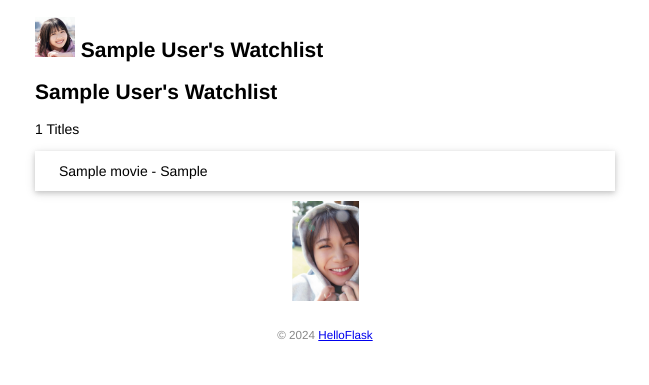
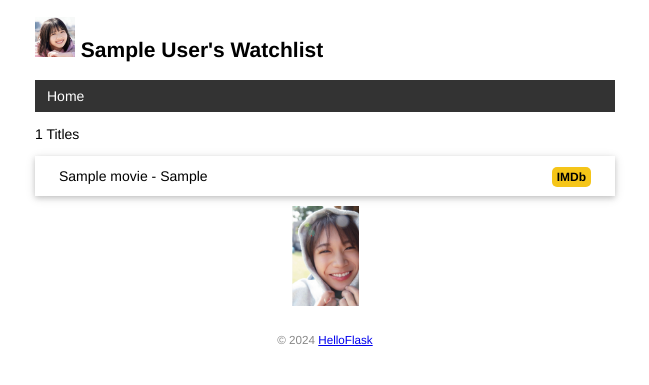
Before and after one commit to ErrorLSC/FlaskTutorial, a Flask app: page / in a window 1280 px wide. Shown: the top 385 px of the page, without its empty margins (315-964 px from the left). Run offline with Flask 3, Linux system fonts and the light colour scheme; tables that the repository leaves empty hold one stand-in row (values such as "Sample post").

Commit message:
Add base template and error template

```diff
--- a/app.py
+++ b/app.py
@@ -65,13 +65,17 @@ def forge():
 
 @app.route('/')
 def index():
-    user = User.query.first()
     movies = Movie.query.all()
-    return render_template('index.html', user=user, movies=movies)
+    return render_template('index.html', movies=movies)
 
 @app.route('/user/<name>')
 def user_page(name):
     return f'User: {escape(name)}'
+
+@app.context_processor
+def inject_user():  # 函数名可以随意修改
+    user = User.query.first()
+    return dict(user=user)  # 需要返回字典，等同于 return {'user': user}
 
 @app.route('/test')
 def test_url_for():
@@ -84,3 +88,8 @@ def test_url_for():
     # 下面这个调用传入了多余的关键字参数，它们会被作为查询字符串附加到 URL 后面。
     print(url_for('test_url_for', num=2))  # 输出：/test?num=2
     return 'Test page'
+
+@app.errorhandler(404)  # 传入要处理的错误代码
+def page_not_found(e):  # 接受异常对象作为参数
+    user = User.query.first()
+    return render_template('404.html'), 404  # 返回模板和状态码
--- a/static/style.css
+++ b/static/style.css
@@ -46,3 +46,41 @@ footer {
     margin: 0 auto;
     height: 100px;
 }
+
+nav ul {
+    list-style-type: none;
+    margin: 0;
+    padding: 0;
+    overflow: hidden;
+    background-color: #333;
+}
+
+nav li {
+    float: left;
+}
+
+nav li a {
+    display: block;
+    color: white;
+    text-align: center;
+    padding: 8px 12px;
+    text-decoration: none;
+}
+
+nav li a:hover {
+    background-color: #111;
+}
+
+.float-right {
+    float: right;
+}
+
+.imdb {
+    font-size: 12px;
+    font-weight: bold;
+    color: black;
+    text-decoration: none;
+    background: #F5C518;
+    border-radius: 5px;
+    padding: 3px 5px;
+}
--- /dev/null
+++ b/templates/base.html
@@ -0,0 +1,27 @@
+<!DOCTYPE html>
+<html lang="en">
+<head>
+    {% block head %}
+    <meta charset="utf-8">
+    <meta name="viewport" content="width=device-width, initial-scale=1.0">
+    <title>{{ user.name }}'s Watchlist</title>
+    <link rel="icon" href="{{ url_for('static', filename='LSC.png') }}">
+    <link rel="stylesheet" href="{{ url_for('static', filename='style.css') }}" type="text/css">
+    {% endblock %}
+</head>
+<body>
+    <h2>
+        <img alt="Avatar" class="avatar" src="{{ url_for('static', filename='images/228-3.jpg') }}">
+        {{ user.name }}'s Watchlist
+    </h2>
+    <nav>
+        <ul>
+            <li><a href="{{ url_for('index') }}">Home</a></li>
+        </ul>
+    </nav>
+    {% block content %}{% endblock %}
+    <footer>
+        <small>&copy; 2024 <a href="http://helloflask.com/book/3">HelloFlask</a></small>
+    </footer>
+</body>
+</html>
--- a/templates/index.html
+++ b/templates/index.html
@@ -1,27 +1,15 @@
-<!DOCTYPE html>
-<html lang="en">
-<head>
-    <meta charset="utf-8">
-    <title>{{ user.name }}'s Watchlist</title>
-    <link rel="icon" href="{{ url_for('static', filename='LSC.png') }}">
-    <link rel="stylesheet" href="{{ url_for('static', filename='style.css') }}" type="text/css">
-</head>
-<body>
-    <h2>
-        <img alt="Avatar" class="avatar" src="{{ url_for('static', filename='images/228-3.jpg') }}">
-        {{ user.name }}'s Watchlist
-    </h2>
-    <h2>{{ user.name }}'s Watchlist</h2>
-    {# 使用 length 过滤器获取 movies 变量的长度 #}
-    <p>{{ movies|length }} Titles</p>
-    <ul class="movie-list">
-        {% for movie in movies %}  {# 迭代 movies 变量 #}
-        <li>{{ movie.title }} - {{ movie.year }}</li>  {# 等同于 movie['title'] #}
-        {% endfor %}  {# 使用 endfor 标签结束 for 语句 #}
-    </ul>
-    <img alt="Manatsu-Akimoto" class="Manatsu-Akimoto" src="{{ url_for('static', filename='images/manatsu.png') }}">
-    <footer>
-        <small>&copy; 2024 <a href="http://helloflask.com/book/3">HelloFlask</a></small>
-    </footer>
-</body>
-</html>
+{% extends 'base.html' %}
+
+{% block content %}
+<p>{{ movies|length }} Titles</p>
+<ul class="movie-list">
+    {% for movie in movies %}
+    <li>{{ movie.title }} - {{ movie.year }}
+        <span class="float-right">
+            <a class="imdb" href="https://www.imdb.com/find?q={{ movie.title }}" target="_blank" title="Find this movie on IMDb">IMDb</a>
+        </span>
+    </li>
+    {% endfor %}
+</ul>
+<img alt="Manatsu-Akimoto" class="Manatsu-Akimoto" src="{{ url_for('static', filename='images/manatsu.png') }}" title="真夏嫂子好">
+{% endblock %}
```
Also changed, not shown: templates/404.html (added, +12 -0 lines).
